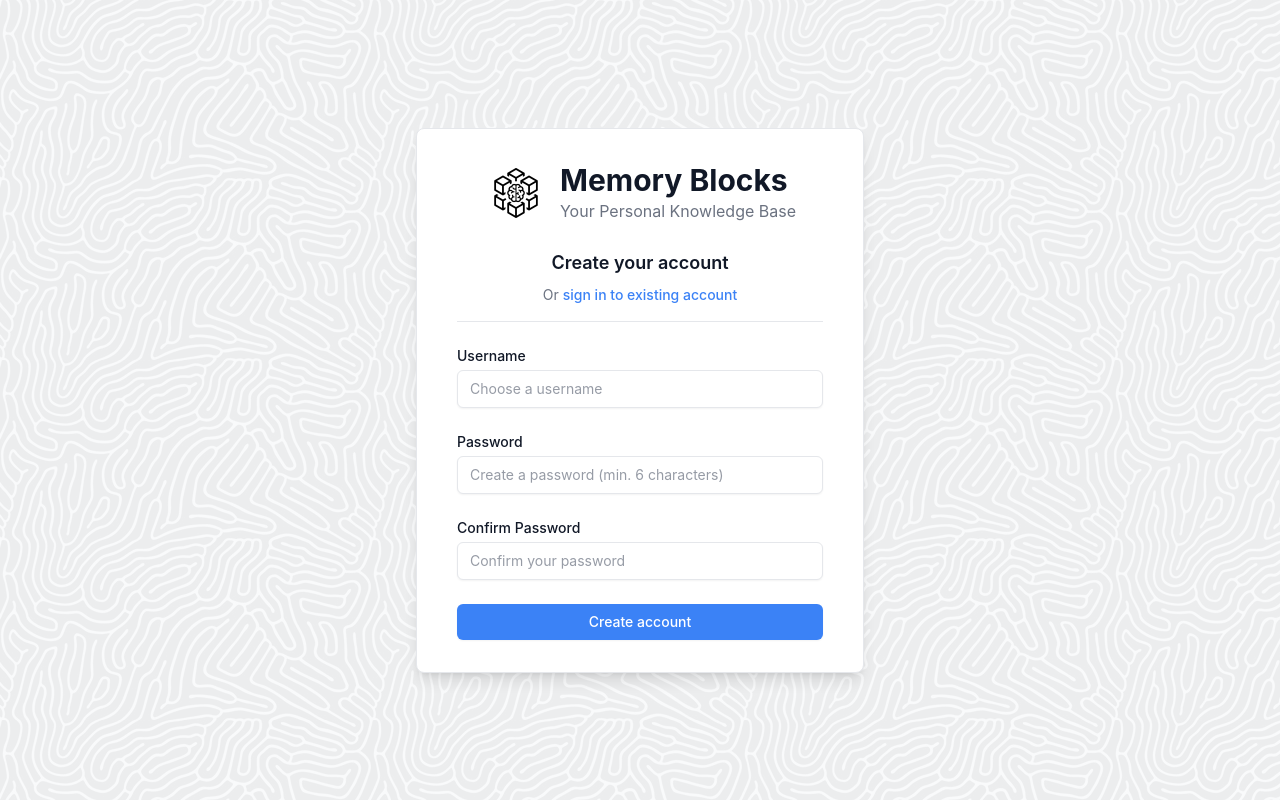
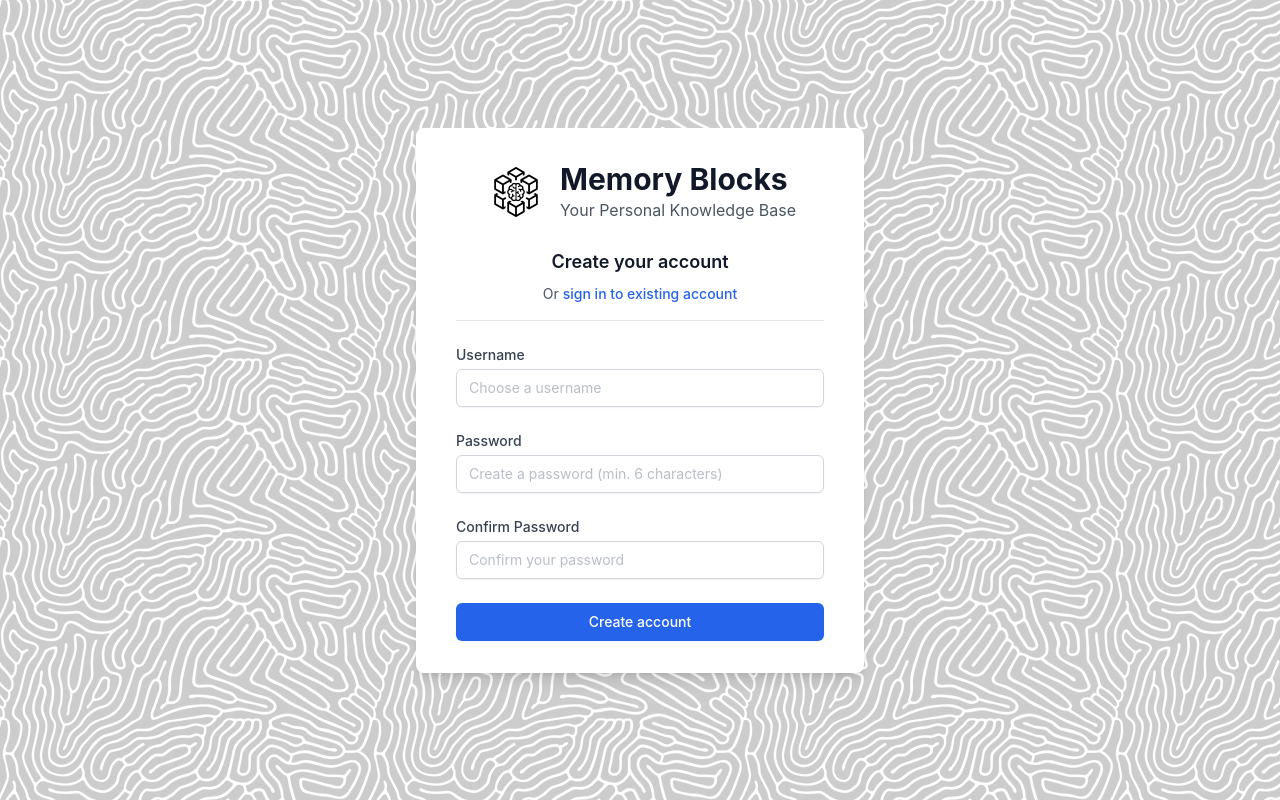
Before and after one commit to emyildirim/memory-block, a React (Vite) app in the folder client/: page /register in a window 1280 px wide. Built offline with nearby package versions, Linux system fonts and the light colour scheme; no server answers.

Commit message:
added dev profile

```diff
--- a/client/src/pages/Register.jsx
+++ b/client/src/pages/Register.jsx
@@ -102,23 +102,23 @@ const Register = () => {
         backgroundImage: `url(${getBackgroundPattern()})`,
         backgroundRepeat: 'repeat',
         backgroundSize: 'auto',
-        backgroundColor: 'var(--bg-secondary)'
+        backgroundColor: '#f9fafb'
       }}
     >
       {/* Overlay for better readability */}
-      <div className="absolute inset-0" style={{ backgroundColor: 'var(--bg-secondary)', opacity: 0.95 }}></div>
+      <div className="absolute inset-0 bg-white bg-opacity-80"></div>
 
       <div className="relative z-10 sm:mx-auto sm:w-full sm:max-w-md">
-        <div className="memory-card py-8 px-4 shadow-lg rounded-lg sm:px-10">
+        <div className="bg-white py-8 px-4 shadow-lg rounded-lg sm:px-10">
           {/* Logo and title */}
           <div className="flex justify-center mb-6">
             <div className="flex items-center space-x-3">
               <Logo theme="light" className="w-14 h-14 md:w-16 md:h-16" />
               <div className="flex flex-col">
-                <h1 className="text-3xl font-bold leading-tight" style={{ color: 'var(--text-primary)' }}>
+                <h1 className="text-3xl font-bold text-gray-900 leading-tight">
                   Memory Blocks
                 </h1>
-                <span className="text-base" style={{ color: 'var(--text-secondary)' }}>
+                <span className="text-base text-gray-600">
                   Your Personal Knowledge Base
                 </span>
               </div>
@@ -126,16 +126,15 @@ const Register = () => {
           </div>
 
           {/* Create account heading */}
-          <div className="mb-6 pb-4" style={{ borderBottom: '1px solid var(--border-color)' }}>
-            <h2 className="text-center text-lg font-semibold" style={{ color: 'var(--text-primary)' }}>
+          <div className="mb-6 border-b border-gray-200 pb-4">
+            <h2 className="text-center text-lg font-semibold text-gray-900">
               Create your account
             </h2>
-            <p className="mt-2 text-center text-sm" style={{ color: 'var(--text-secondary)' }}>
+            <p className="mt-2 text-center text-sm text-gray-600">
               Or{' '}
               <Link
                 to="/login"
-                className="font-medium hover:opacity-80 transition-opacity"
-                style={{ color: 'var(--accent-color)' }}
+                className="font-medium text-blue-600 hover:text-blue-500 transition-colors"
               >
                 sign in to existing account
               </Link>
@@ -150,7 +149,7 @@ const Register = () => {
 
           <form onSubmit={handleSubmit} className="space-y-6">
             <div>
-              <label htmlFor="username" className="block text-sm font-medium" style={{ color: 'var(--text-primary)' }}>
+              <label htmlFor="username" className="block text-sm font-medium text-gray-700">
                 Username
               </label>
               <div className="mt-1">
@@ -161,21 +160,14 @@ const Register = () => {
                   required
                   value={formData.username}
                   onChange={handleChange}
-                  className="appearance-none block w-full px-3 py-2 rounded-md shadow-sm focus:outline-none focus:ring-2 focus:ring-offset-2 sm:text-sm transition-all"
-                  style={{
-                    backgroundColor: 'var(--bg-primary)',
-                    border: '1px solid var(--border-color)',
-                    color: 'var(--text-primary)',
-                    focusRingColor: 'var(--accent-color)',
-                    borderColor: 'var(--border-color)'
-                  }}
+                  className="appearance-none block w-full px-3 py-2 border border-gray-300 rounded-md shadow-sm placeholder-gray-400 focus:outline-none focus:ring-blue-500 focus:border-blue-500 sm:text-sm bg-white text-gray-900"
                   placeholder="Choose a username"
                 />
               </div>
             </div>
 
             <div>
-              <label htmlFor="password" className="block text-sm font-medium" style={{ color: 'var(--text-primary)' }}>
+              <label htmlFor="password" className="block text-sm font-medium text-gray-700">
                 Password
               </label>
               <div className="mt-1">
@@ -186,21 +178,14 @@ const Register = () => {
                   required
                   value={formData.password}
                   onChange={handleChange}
-                  className="appearance-none block w-full px-3 py-2 rounded-md shadow-sm focus:outline-none focus:ring-2 focus:ring-offset-2 sm:text-sm transition-all"
-                  style={{
-                    backgroundColor: 'var(--bg-primary)',
-                    border: '1px solid var(--border-color)',
-                    color: 'var(--text-primary)',
-                    focusRingColor: 'var(--accent-color)',
-                    borderColor: 'var(--border-color)'
-                  }}
+                  className="appearance-none block w-full px-3 py-2 border border-gray-300 rounded-md shadow-sm placeholder-gray-400 focus:outline-none focus:ring-blue-500 focus:border-blue-500 sm:text-sm bg-white text-gray-900"
                   placeholder="Create a password (min. 6 characters)"
                 />
               </div>
             </div>
 
             <div>
-              <label htmlFor="confirmPassword" className="block text-sm font-medium" style={{ color: 'var(--text-primary)' }}>
+              <label htmlFor="confirmPassword" className="block text-sm font-medium text-gray-700">
                 Confirm Password
               </label>
               <div className="mt-1">
@@ -211,14 +196,7 @@ const Register = () => {
                   required
                   value={formData.confirmPassword}
                   onChange={handleChange}
-                  className="appearance-none block w-full px-3 py-2 rounded-md shadow-sm focus:outline-none focus:ring-2 focus:ring-offset-2 sm:text-sm transition-all"
-                  style={{
-                    backgroundColor: 'var(--bg-primary)',
-                    border: '1px solid var(--border-color)',
-                    color: 'var(--text-primary)',
-                    focusRingColor: 'var(--accent-color)',
-                    borderColor: 'var(--border-color)'
-                  }}
+                  className="appearance-none block w-full px-3 py-2 border border-gray-300 rounded-md shadow-sm placeholder-gray-400 focus:outline-none focus:ring-blue-500 focus:border-blue-500 sm:text-sm bg-white text-gray-900"
                   placeholder="Confirm your password"
                 />
               </div>
@@ -228,7 +206,7 @@ const Register = () => {
               <button
                 type="submit"
                 disabled={loading}
-                className="btn-primary w-full flex justify-center py-2 px-4 border border-transparent rounded-md shadow-sm text-sm font-medium text-white focus:outline-none focus:ring-2 focus:ring-offset-2 disabled:opacity-50"
+                className="w-full flex justify-center py-2 px-4 border border-transparent rounded-md shadow-sm text-sm font-medium text-white bg-blue-600 hover:bg-blue-700 focus:outline-none focus:ring-2 focus:ring-offset-2 focus:ring-blue-500 disabled:opacity-50 transition-colors"
               >
                 {loading ? 'Creating account...' : 'Create account'}
               </button>
--- a/client/src/pages/Settings.jsx
+++ b/client/src/pages/Settings.jsx
@@ -263,11 +263,13 @@ const Settings = () => {
               <h2 className="text-xl font-semibold mb-4" style={{ color: 'var(--text-primary)' }}>Developer</h2>
               <div className="space-y-3">
                 <div className="flex items-center space-x-3">
-                  <svg className="w-6 h-6" style={{ color: 'var(--accent-color)' }} fill="currentColor" viewBox="0 0 24 24">
-                    <path d="M12 2C6.477 2 2 6.477 2 12s4.477 10 10 10 10-4.477 10-10S17.523 2 12 2zm-1 9V7h2v4h4v2h-4v4h-2v-4H7v-2h4z"/>
-                  </svg>
+                  <img
+                    src={`https://www.metiny.ca/resume/profile-photo.jpeg`}
+                    alt="icon"
+                    className="w-12 h-12 rounded-full"
+                  />
                   <div>
-                    <p className="font-medium" style={{ color: 'var(--text-primary)' }}>Metin Yildiz</p>
+                    <p className="font-medium" style={{ color: 'var(--text-primary)' }}>Erkam Yildirim</p>
                     <p className="text-sm" style={{ color: 'var(--text-secondary)' }}>Full Stack Developer</p>
                   </div>
                 </div>
@@ -277,13 +279,13 @@ const Settings = () => {
                     <path d="M20.447 20.452h-3.554v-5.569c0-1.328-.027-3.037-1.852-3.037-1.853 0-2.136 1.445-2.136 2.939v5.667H9.351V9h3.414v1.561h.046c.477-.9 1.637-1.85 3.37-1.85 3.601 0 4.267 2.37 4.267 5.455v6.286zM5.337 7.433a2.062 2.062 0 01-2.063-2.065 2.064 2.064 0 112.063 2.065zm1.782 13.019H3.555V9h3.564v11.452zM22.225 0H1.771C.792 0 0 .774 0 1.729v20.542C0 23.227.792 24 1.771 24h20.451C23.2 24 24 23.227 24 22.271V1.729C24 .774 23.2 0 22.222 0h.003z"/>
                   </svg>
                   <a
-                    href="https://linkedin.com/in/metin-yildiz"
+                    href="https://www.linkedin.com/in/metin-ca/"
                     target="_blank"
                     rel="noopener noreferrer"
                     className="text-sm hover:opacity-80 transition-opacity"
                     style={{ color: 'var(--accent-color)' }}
                   >
-                    linkedin.com/in/metin-yildiz
+                    linkedin.com/in/metin-ca
                   </a>
                 </div>
 
```
Also changed, not shown: client/src/pages/Login.jsx (+14 -29 lines).
